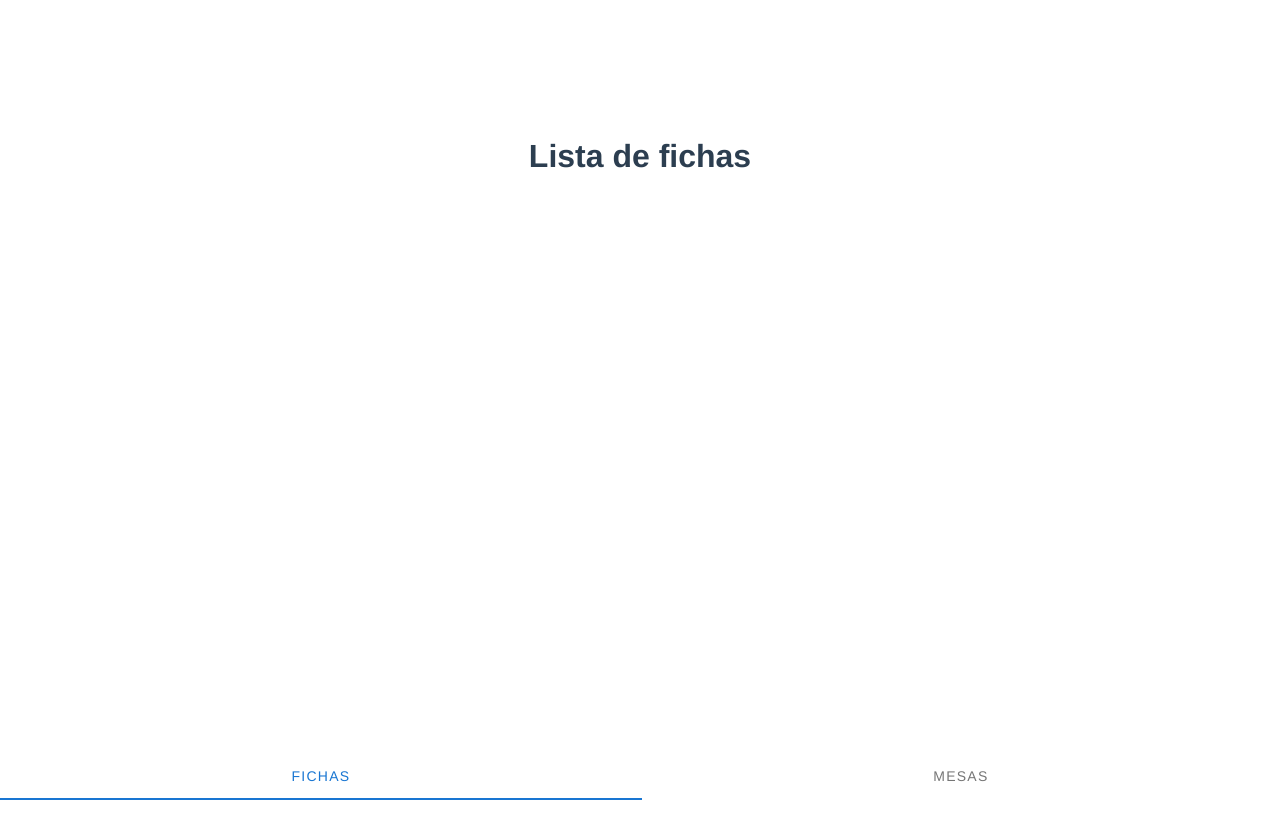
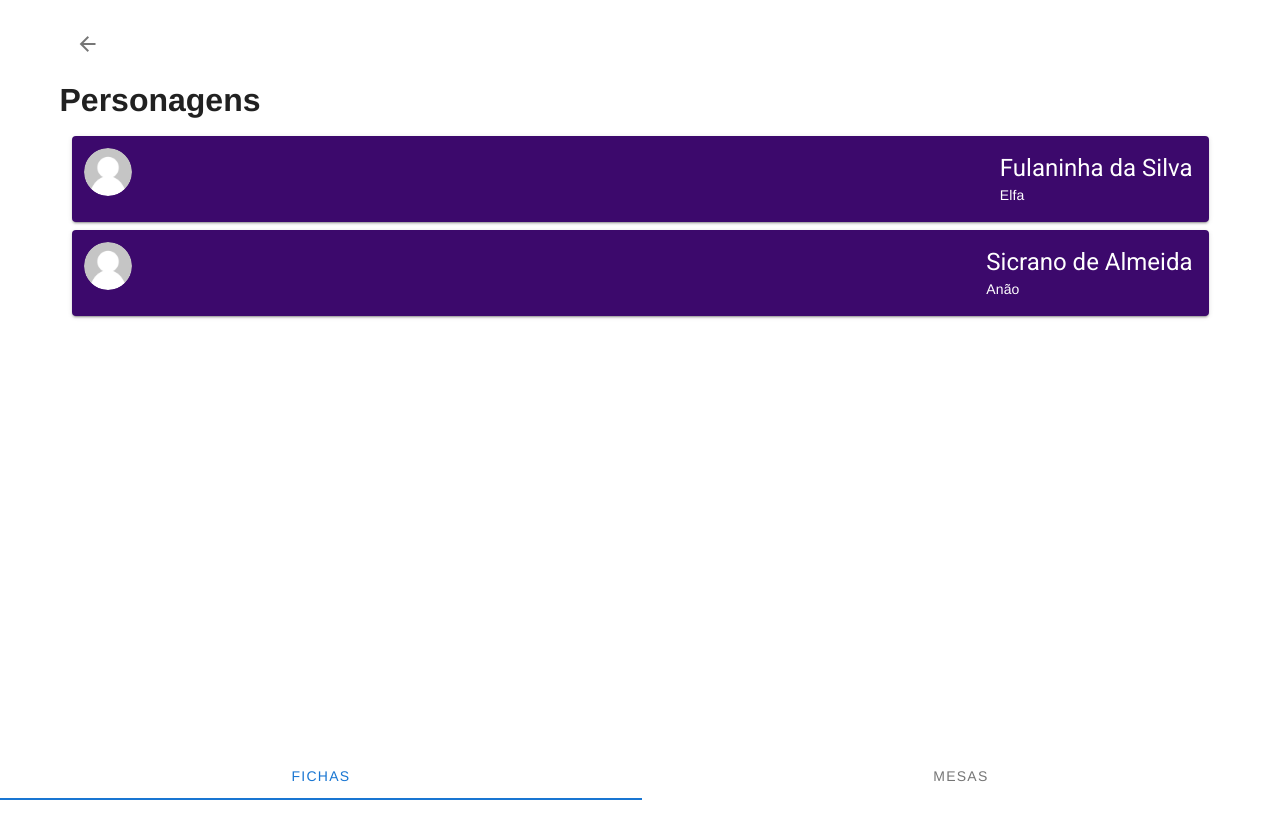
Before and after one commit to Rafaellarsa/draenak-pwa, a Vue app: page /#/sheets-list in a window 1280 px wide. Both pictures are taken after a click on the button "ENTRAR". Shown: the top 838 px of the page. After the commit the page ends 800 px from the top, so only its background shows below. Built offline with nearby package versions, Linux system fonts and the light colour scheme.

Commit message:
added sheet cards

```diff
--- a/src/App.vue
+++ b/src/App.vue
@@ -63,11 +63,6 @@ export default {
 <style>
 #app {
   font-family: Avenir, Helvetica, Arial, sans-serif;
-  -webkit-font-smoothing: antialiased;
-  -moz-osx-font-smoothing: grayscale;
-  text-align: center;
-  color: #2c3e50;
-  margin-top: 60px;
 }
 .update-dialog {
   position: fixed;
--- /dev/null
+++ b/src/components/BottomMenu.vue
@@ -0,0 +1,16 @@
+<template>
+  <v-footer padless app>
+    <!-- <v-bottom-navigation> -->
+    <v-tabs grow>
+      <v-tab>Fichas</v-tab>
+      <v-tab>Mesas</v-tab>
+    </v-tabs>
+    <!-- </v-bottom-navigation> -->
+  </v-footer>
+</template>
+
+<script>
+export default {};
+</script>
+
+<style></style>
--- a/src/views/About.vue
+++ /dev/null
@@ -1,5 +0,0 @@
-<template>
-  <div class="about">
-    <h1>This is an about page</h1>
-  </div>
-</template>
--- a/src/views/Login.vue
+++ b/src/views/Login.vue
@@ -59,8 +59,11 @@ export default {
 </script>
 
 <style scoped>
-#app {
+.container {
   margin: auto;
+  text-align: center;
+  color: #2c3e50;
+  margin-top: 60px;
 }
 
 .col-md-4 {
--- a/src/views/SheetsList.vue
+++ b/src/views/SheetsList.vue
@@ -1,19 +1,60 @@
 <template>
   <v-container>
-    <h1>Lista de fichas</h1>
+    <v-toolbar flat>
+      <v-icon>mdi-arrow-left</v-icon>
+    </v-toolbar>
+    <h1>Personagens</h1>
 
-    <v-footer padless app>
-      <v-tabs grow>
-        <v-tab>Fichas</v-tab>
-        <v-tab>Mesas</v-tab>
-      </v-tabs>
-    </v-footer>
+    <v-container>
+      <v-row dense>
+        <v-col v-for="(item, index) in items" :key="index" cols="12">
+          <v-card :color="color" dark>
+            <div class="d-flex flex-no-wrap justify-space-between">
+              <v-avatar class="ma-3" size="48">
+                <v-img src="@/assets/default-user-image.png"></v-img>
+              </v-avatar>
+
+              <div>
+                <v-card-title
+                  class="headline"
+                  v-text="item.name"
+                ></v-card-title>
+
+                <v-card-subtitle v-text="item.race"></v-card-subtitle>
+              </div>
+            </div>
+          </v-card>
+        </v-col>
+      </v-row>
+    </v-container>
+
+    <bottom-menu></bottom-menu>
   </v-container>
 </template>
 
 <script>
+import BottomMenu from "@/components/BottomMenu";
+
 export default {
-  name: "SheetsList"
+  name: "SheetsList",
+  components: {
+    "bottom-menu": BottomMenu
+  },
+  data() {
+    return {
+      color: "#3C096C",
+      items: [
+        {
+          name: "Fulaninha da Silva",
+          race: "Elfa"
+        },
+        {
+          name: "Sicrano de Almeida",
+          race: "Anão"
+        }
+      ]
+    };
+  }
 };
 </script>
 
```
Also changed, not shown: src/assets/default-user-image.png (added), 1 other file (tests, documents, lock files or other folders).
